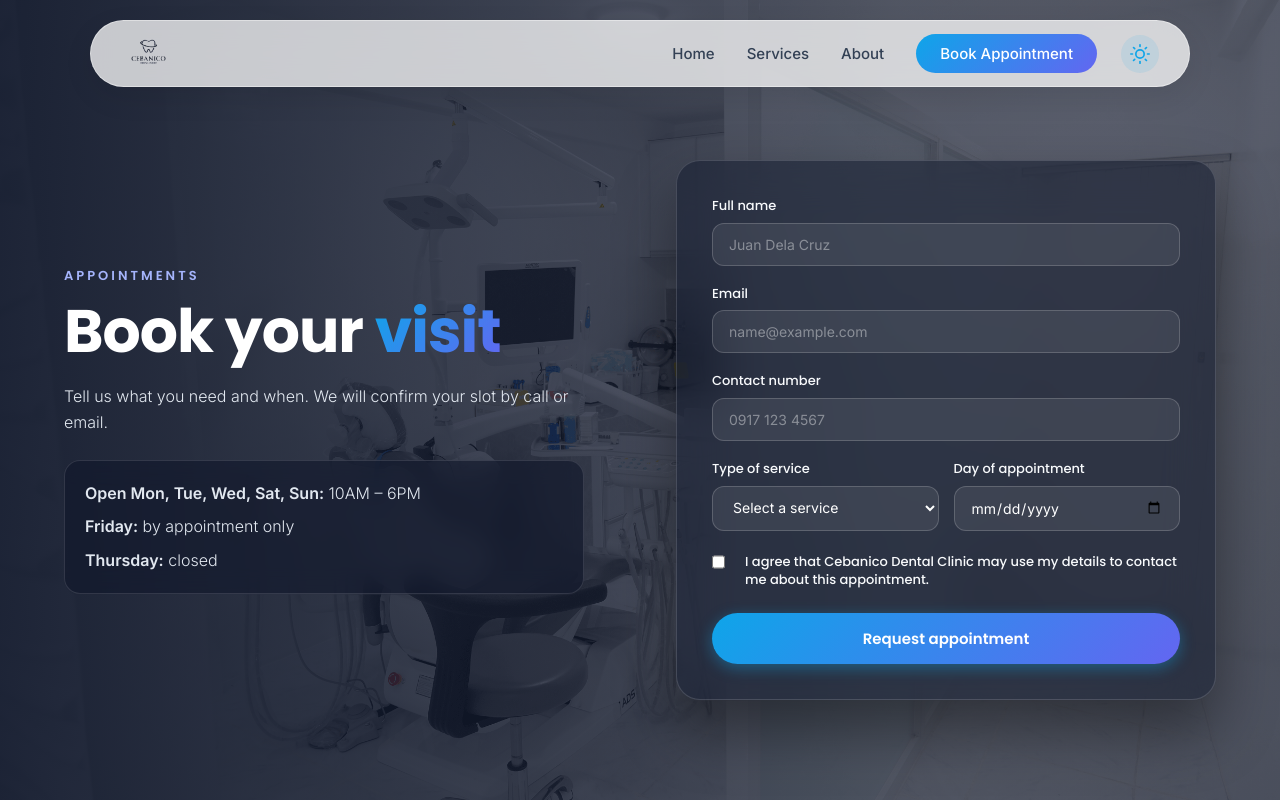
After one commit to jlflores1598ant/Cebanico-Dental-Clinic, a PHP site: page /appointment.php in a window 1280 px wide. The commit adds this page. Run offline with PHP 8.4, Linux system fonts and the light colour scheme.

Commit message:
added book appoinment

```diff
--- /dev/null
+++ b/appointment.css
@@ -0,0 +1,209 @@
+/* =========================
+   Appointment Page Styling
+========================= */
+.appointment-hero {
+    position: relative;
+    background: #0f172a;
+    width: 100%;
+    min-height: 100vh;
+    min-height: 100svh;
+    display: flex;
+    align-items: center;
+    padding: 120px 0 60px;
+    overflow: hidden;
+}
+
+.appointment-bg-img {
+    position: absolute;
+    top: 0;
+    left: 0;
+    width: 100%;
+    height: 100%;
+    object-fit: cover;
+    opacity: 0.4;
+    z-index: 1;
+}
+
+.appointment-layout {
+    position: relative;
+    z-index: 10;
+    display: flex;
+    align-items: center;
+    justify-content: space-between;
+    gap: 50px;
+    width: 90%;
+    max-width: 1200px;
+    margin: auto;
+}
+
+.appointment-info {
+    flex: 1;
+    color: #ffffff;
+    max-width: 520px;
+}
+
+.appointment-info h1 {
+    font-size: clamp(40px, 4.8vw, 60px);
+    line-height: 1.1;
+    margin-bottom: 20px;
+    font-weight: 700;
+    letter-spacing: -1px;
+    color: #ffffff;
+}
+
+.appointment-info p {
+    font-size: 16px;
+    color: #e2e8f0;
+    line-height: 1.6;
+    margin-bottom: 24px;
+    font-weight: 300;
+}
+
+.appointment-hours-note {
+    background: rgba(15, 23, 42, 0.6);
+    backdrop-filter: blur(12px);
+    border: 1px solid rgba(255, 255, 255, 0.12);
+    border-radius: 16px;
+    padding: 20px;
+    font-size: 14px;
+    color: #cbd5e1;
+}
+
+.appointment-hours-note p {
+    margin-bottom: 8px;
+}
+.appointment-hours-note p:last-child {
+    margin-bottom: 0;
+}
+
+.appointment-form-wrapper {
+    flex: 1;
+    max-width: 540px;
+    width: 100%;
+}
+
+.appointment-form {
+    background: var(--schedule-card-bg);
+    backdrop-filter: blur(24px);
+    -webkit-backdrop-filter: blur(24px);
+    border: 1px solid rgba(255, 255, 255, 0.15);
+    border-radius: 24px;
+    padding: 35px;
+    box-shadow: 0 30px 60px rgba(0, 0, 0, 0.4);
+    display: flex;
+    flex-direction: column;
+    gap: 18px;
+}
+
+.form-group {
+    display: flex;
+    flex-direction: column;
+    gap: 6px;
+}
+
+.form-group label {
+    font-size: 13px;
+    font-weight: 500;
+    color: var(--schedule-card-text, #f8fafc);
+    font-family: var(--font-heading);
+}
+
+.form-group input,
+.form-group select {
+    width: 100%;
+    padding: 12px 16px;
+    background: rgba(255, 255, 255, 0.08);
+    border: 1px solid rgba(255, 255, 255, 0.18);
+    border-radius: 12px;
+    color: #ffffff;
+    font-size: 14px;
+    font-family: var(--font-body);
+    outline: none;
+    transition: all 0.3s ease;
+}
+
+.form-group input::placeholder {
+    color: rgba(255, 255, 255, 0.4);
+}
+
+.form-group select option {
+    background: #0f172a;
+    color: #ffffff;
+}
+
+.form-group input:focus,
+.form-group select:focus {
+    border-color: var(--primary);
+    background: rgba(14, 165, 233, 0.08);
+    box-shadow: 0 0 10px rgba(14, 165, 233, 0.25);
+}
+
+.form-row {
+    display: flex;
+    gap: 15px;
+}
+
+.half-width {
+    flex: 1;
+}
+
+.checkbox-group {
+    margin-top: 4px;
+}
+
+.checkbox-container {
+    display: flex;
+    align-items: flex-start;
+    gap: 10px;
+    font-size: 12px;
+    color: #cbd5e1;
+    cursor: pointer;
+    line-height: 1.4;
+    user-select: none;
+}
+
+.checkbox-container input {
+    accent-color: var(--primary);
+    width: 16px;
+    height: 16px;
+    margin-top: 1px;
+    cursor: pointer;
+}
+
+.appointment-submit-btn {
+    width: 100%;
+    margin-top: 6px;
+    padding: 14px;
+    font-size: 15px;
+    cursor: pointer;
+}
+
+/* Responsive layout adjustments */
+@media (max-width: 900px) {
+    .appointment-layout {
+        flex-direction: column;
+        align-items: stretch;
+        gap: 30px;
+        padding-top: 20px;
+    }
+    .appointment-info {
+        max-width: 100%;
+        text-align: center;
+    }
+    .appointment-hours-note {
+        text-align: left;
+    }
+    .appointment-form-wrapper {
+        max-width: 100%;
+    }
+}
+
+@media (max-width: 480px) {
+    .appointment-form {
+        padding: 22px 18px;
+    }
+    .form-row {
+        flex-direction: column;
+        gap: 18px;
+    }
+}
--- /dev/null
+++ b/appointment.js
@@ -0,0 +1,10 @@
+document.addEventListener("DOMContentLoaded", () => {
+    // Optional specific behaviors or placeholder polyfills for date inputs on mobile devices can go here
+    const dateInput = document.getElementById('appointmentDate');
+    if (dateInput) {
+        // Ensures smooth validation cues if needed
+        dateInput.addEventListener('focus', () => {
+            dateInput.type = 'date';
+        });
+    }
+});
--- /dev/null
+++ b/appointment.php
@@ -0,0 +1,151 @@
+<?php
+// Define our services array for the dropdown options
+$services = [
+    "Consultation",
+    "Oral Prophylaxis (Cleaning)",
+    "Tooth Extraction (Bunot)",
+    "Tooth Restoration (Pasta)",
+    "Dentures (Pustiso)",
+    "Teeth Whitening",
+    "Braces Installation",
+    "Braces Adjustment",
+    "EMAX Crown",
+    "Root Canal Treatment",
+    "Fixed Bridge - Tooth Preparation"
+];
+?>
+<!DOCTYPE html>
+<html lang="en">
+<head>
+    <meta charset="UTF-8">
+    <meta name="viewport" content="width=device-width, initial-scale=1.0">
+    <title>Book Appointment | Cebanico Dental Clinic</title>
+
+    <link rel="icon" type="image/png" href="Images/Faviconlogo.png">
+
+    <link rel="preconnect" href="https://fonts.googleapis.com">
+    <link rel="preconnect" href="https://fonts.gstatic.com" crossorigin>
+    <link href="https://fonts.googleapis.com/css2?family=Inter:wght@300;400;500;600&family=Poppins:wght@500;600;700;800&display=swap" rel="stylesheet">
+
+    <script>
+        // Prevent FOUC (Flash of Unstyled Content) by checking theme early
+        if (localStorage.getItem('theme') === 'dark') {
+            document.documentElement.setAttribute('data-theme', 'dark');
+        }
+    </script>
+    <link rel="stylesheet" href="styles.css?v=21">
+    <link rel="stylesheet" href="appointment.css?v=21">
+</head>
+<body>
+
+    <header class="floating-header">
+        <nav>
+            <a href="index.php" class="logo">
+                <img src="Images/PRIMARY-LOGO.png" alt="Cebanico Dental Clinic Logo" class="main-nav-logo">
+            </a>
+
+            <div class="nav-right">
+                <ul class="nav-links" id="navLinks">
+                    <li><a href="index.php#home">Home</a></li>
+                    <li><a href="index.php#services">Services</a></li>
+                    <li><a href="aboutus.php">About</a></li>
+                    <li><a href="appointment.php" class="nav-contact-btn active">Book Appointment</a></li>
+                </ul>
+
+                <div class="theme-toggle" id="themeToggle" aria-label="Toggle Dark Mode" title="Toggle Theme">
+                    <!-- Sun Icon -->
+                    <svg class="sun-icon" xmlns="http://www.w3.org/2000/svg" width="20" height="20" viewBox="0 0 24 24" fill="none" stroke="currentColor" stroke-width="2" stroke-linecap="round" stroke-linejoin="round"><circle cx="12" cy="12" r="5"></circle><line x1="12" y1="1" x2="12" y2="3"></line><line x1="12" y1="21" x2="12" y2="23"></line><line x1="4.22" y1="4.22" x2="5.64" y2="5.64"></line><line x1="18.36" y1="18.36" x2="19.78" y2="19.78"></line><line x1="1" y1="12" x2="3" y2="12"></line><line x1="21" y1="12" x2="23" y2="12"></line><line x1="4.22" y1="19.78" x2="5.64" y2="18.36"></line><line x1="18.36" y1="5.64" x2="19.78" y2="4.22"></line></svg>
+                    <!-- Moon Icon -->
+                    <svg class="moon-icon" xmlns="http://www.w3.org/2000/svg" width="20" height="20" viewBox="0 0 24 24" fill="none" stroke="currentColor" stroke-width="2" stroke-linecap="round" stroke-linejoin="round"><path d="M21 12.79A9 9 0 1 1 11.21 3 7 7 0 0 0 21 12.79z"></path></svg>
+                </div>
+
+                <div class="hamburger" id="hamburger">
+                    <span></span>
+                    <span></span>
+                    <span></span>
+                </div>
+            </div>
+        </nav>
+    </header>
+
+    <main class="appointment-hero">
+        <div class="slide-overlay-gradient"></div>
+        <img src="Images/OutsideClinic.png" alt="Clinic Background" class="appointment-bg-img">
+
+        <div class="appointment-layout container">
+
+            <!-- Left Info Content -->
+            <div class="appointment-info reveal">
+                <span class="eyebrow-text">Appointments</span>
+                <h1>Book your <span class="hero-highlight">visit</span></h1>
+                <p>Tell us what you need and when. We will confirm your slot by call or email.</p>
+
+                <div class="appointment-hours-note">
+                    <p><strong>Open Mon, Tue, Wed, Sat, Sun:</strong> 10AM – 6PM</p>
+                    <p><strong>Friday:</strong> by appointment only</p>
+                    <p><strong>Thursday:</strong> closed</p>
+                </div>
+            </div>
+
+            <!-- Right Form Container -->
+            <div class="appointment-form-wrapper reveal fade-delay-2">
+                <form class="appointment-form glass-card" action="process-appointment.php" method="POST">
+
+                    <div class="form-group">
+                        <label for="fullName">Full name</label>
+                        <input type="text" id="fullName" name="fullName" placeholder="Juan Dela Cruz" required>
+                    </div>
+
+                    <div class="form-group">
+                        <label for="email">Email</label>
+                        <input type="email" id="email" name="email" placeholder="name@example.com" required>
+                    </div>
+
+                    <div class="form-group">
+                        <label for="contactNumber">Contact number</label>
+                        <input type="tel" id="contactNumber" name="contactNumber" placeholder="0917 123 4567" required>
+                    </div>
+
+                    <div class="form-row">
+                        <div class="form-group half-width">
+                            <label for="service">Type of service</label>
+                            <select id="service" name="service" required>
+                                <option value="" disabled selected>Select a service</option>
+                                <?php foreach ($services as $srv) { ?>
+                                    <option value="<?php echo htmlspecialchars($srv); ?>"><?php echo htmlspecialchars($srv); ?></option>
+                                <?php } ?>
+                            </select>
+                        </div>
+
+                        <div class="form-group half-width">
+                            <label for="appointmentDate">Day of appointment</label>
+                            <input type="date" id="appointmentDate" name="appointmentDate" placeholder="mm/dd/yyyy" required>
+                        </div>
+                    </div>
+
+                    <div class="form-group checkbox-group">
+                        <label class="checkbox-container">
+                            <input type="checkbox" id="consent" name="consent" required>
+                            <span class="checkmark"></span>
+                            I agree that Cebanico Dental Clinic may use my details to contact me about this appointment.
+                        </label>
+                    </div>
+
+                    <button type="submit" class="btn btn-primary appointment-submit-btn">Request appointment</button>
+
+                </form>
+            </div>
+
+        </div>
+    </main>
+
+    <button id="backToTopBtn" aria-label="Back to Top" onclick="scrollToTop()">
+        <svg width="20" height="20" viewBox="0 0 24 24" fill="none" stroke="currentColor" stroke-width="2.5" stroke-linecap="round" stroke-linejoin="round">
+            <path d="M18 15l-6-6-6 6"/>
+        </svg>
+    </button>
+
+    <script src="index.js?v=21"></script>
+    <script src="appointment.js?v=21"></script>
+</body>
+</html>
```
Also changed, not shown: aboutus.php (+4 -4 lines), index.php (+5 -5 lines).
